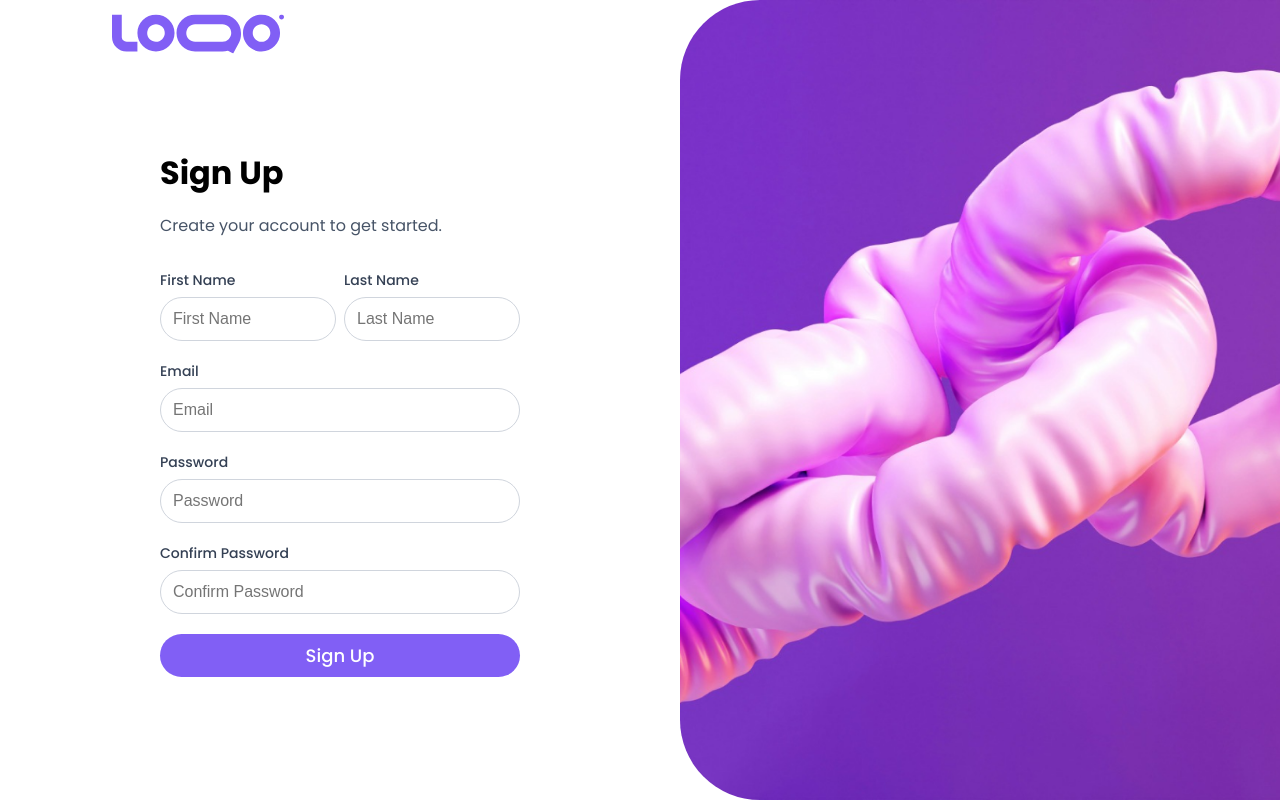
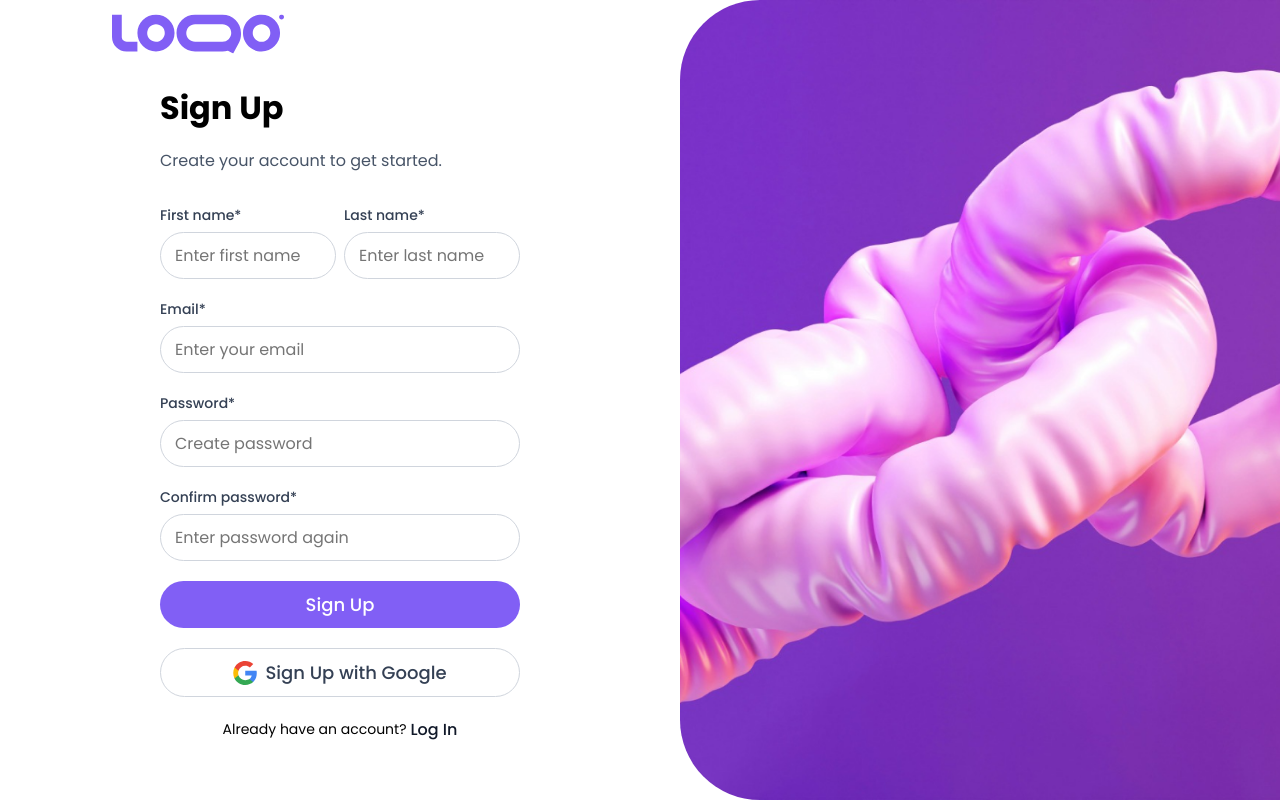
Before and after one commit to henriettamajai/ecommerce-app, a React (Create React App) app in the folder ecommerce/: page /signup in a window 1280 px wide. Built offline with nearby package versions, Linux system fonts and the light colour scheme.

Commit message:
Finished signup page ui

```diff
--- a/ecommerce/src/components/button/Button.module.css
+++ b/ecommerce/src/components/button/Button.module.css
@@ -5,7 +5,7 @@
     border-radius: 40px;
     cursor: pointer;
     padding: 8px 26px;
-    font-size: 1rem;
+    font-size: 16px;
   }
   .extra-small {
     font-size: 14px;
@@ -18,7 +18,7 @@
 
   .medium {
     font-size: 18px;
-    padding: 8px 26px;
+    padding: 10px 26px;
   }
 
   .large {
@@ -68,6 +68,7 @@
     background-color: transparent;
     color: var(--neutral-900);
     border: none;
+    padding: 0px;
   }
   .link:hover {
     background-color: transparent;
--- a/ecommerce/src/components/signupForm/SignUpForm.js
+++ b/ecommerce/src/components/signupForm/SignUpForm.js
@@ -1,4 +1,5 @@
 import React, { useState } from 'react';
+import { useNavigate } from 'react-router-dom';
 import Button from '../button/Button';
 import styles from './SignUpForm.module.css';
 
@@ -19,6 +20,11 @@ const SignUpForm = () => {
         }));
     };
 
+    const navigate = useNavigate();
+    const handleLoginClick = () => {
+        navigate('/login');
+    };
+
     const handleSubmit = (e) => {
         e.preventDefault();
         console.log('Form data submitted:', formData);
@@ -28,24 +34,24 @@ const SignUpForm = () => {
         <form className={styles.form} onSubmit={handleSubmit}>
             <div className={styles.row}>
                 <div className={styles.inputWrapper}>
-                    <label htmlFor="firstName" className={styles.label}>First Name</label>
+                    <label htmlFor="firstName" className={styles.label}>First name*</label>
                     <input
                         id="firstName"
                         type="text"
                         name="firstName"
-                        placeholder="First Name"
+                        placeholder="Enter first name"
                         className={styles.input}
                         value={formData.firstName}
                         onChange={handleInputChange}
                     />
                 </div>
                 <div className={styles.inputWrapper}>
-                    <label htmlFor="lastName" className={styles.label}>Last Name</label>
+                    <label htmlFor="lastName" className={styles.label}>Last name*</label>
                     <input
                         id="lastName"
                         type="text"
                         name="lastName"
-                        placeholder="Last Name"
+                        placeholder="Enter last name"
                         className={styles.input}
                         value={formData.lastName}
                         onChange={handleInputChange}
@@ -53,36 +59,36 @@ const SignUpForm = () => {
                 </div>
             </div>
             <div className={styles.inputWrapper}>
-                <label htmlFor="email" className={styles.label}>Email</label>
+                <label htmlFor="email" className={styles.label}>Email*</label>
                 <input
                     id="email"
                     type="email"
                     name="email"
-                    placeholder="Email"
+                    placeholder="Enter your email"
                     className={styles.inputFullWidth}
                     value={formData.email}
                     onChange={handleInputChange}
                 />
             </div>
             <div className={styles.inputWrapper}>
-                <label htmlFor="password" className={styles.label}>Password</label>
+                <label htmlFor="password" className={styles.label}>Password*</label>
                 <input
                     id="password"
                     type="password"
                     name="password"
-                    placeholder="Password"
+                    placeholder="Create password"
                     className={styles.inputFullWidth}
                     value={formData.password}
                     onChange={handleInputChange}
                 />
             </div>
             <div className={styles.inputWrapper}>
-                <label htmlFor="confirmPassword" className={styles.label}>Confirm Password</label>
+                <label htmlFor="confirmPassword" className={styles.label}>Confirm password*</label>
                 <input
                     id="confirmPassword"
                     type="password"
                     name="confirmPassword"
-                    placeholder="Confirm Password"
+                    placeholder="Enter password again"
                     className={styles.inputFullWidth}
                     value={formData.confirmPassword}
                     onChange={handleInputChange}
@@ -91,6 +97,14 @@ const SignUpForm = () => {
             <Button size="medium" variant="filled" type="submit" className={styles.buttonFullWidth}>
                 Sign Up
             </Button>
+            <button type="button" className={`${styles.googleIcon} ${styles.buttonFullWidth}`}>
+                <img src="/googleIcon.svg" alt="Google Icon" className={styles.googleButton}/>
+                <span>Sign Up with Google</span>
+            </button>
+            <div className={styles.loginLink}>
+                <span>Already have an account?</span>
+                <Button size='extraSmall'variant='link' state='active' onClick={handleLoginClick}>Log In</Button>
+            </div>
         </form>
     );
 };
--- a/ecommerce/src/components/signupForm/SignUpForm.module.css
+++ b/ecommerce/src/components/signupForm/SignUpForm.module.css
@@ -19,9 +19,11 @@
   }
 
   .input {
+    font-family: 'Poppins', sans-serif;
     border: 1px solid var(--neutral-300);
+    color: var(--neutral-500);
     border-radius: 40px;
-    padding: 12px;
+    padding: 10px 14px;
     font-size: 16px;
     width: 100%;
     margin: 0px;
@@ -33,9 +35,11 @@
   }
 
   .inputFullWidth {
+    font-family: 'Poppins', sans-serif;
+    color: var(--neutral-500);
     border: 1px solid var(--neutral-300);
     border-radius: 40px;
-    padding: 12px;
+    padding: 10px 14px;
     font-size: 16px;
     width: 100%;
     max-width: 360px;
@@ -56,7 +60,35 @@
     text-align: left;
 }
 
-.buttonFullWidth {
-  width: 100%;
-  box-sizing: border-box;
+  .buttonFullWidth {
+    width: 100%;
+    box-sizing: border-box;
+    font-weight: 500 !important;
 }
+
+  .googleIcon {
+    background-color: white;
+    font-family: 'Poppins', sans-serif;
+    border: 1px solid var(--neutral-300);
+    color: var(--neutral-700);
+    border-radius: 40px;
+    display: flex;
+    align-items: center;
+    justify-content: center;
+    padding: 10px 26px;
+    font-size: 18px;
+    font-weight: 500;
+    gap: 8px;
+}
+
+.googleIcon:hover {
+    background-color: var(--neutral-100);
+}
+
+.loginLink{
+  display: flex;
+  justify-content: center;
+  align-items: center;
+  gap: 4px;
+  font-size: 14px;
+}
```
